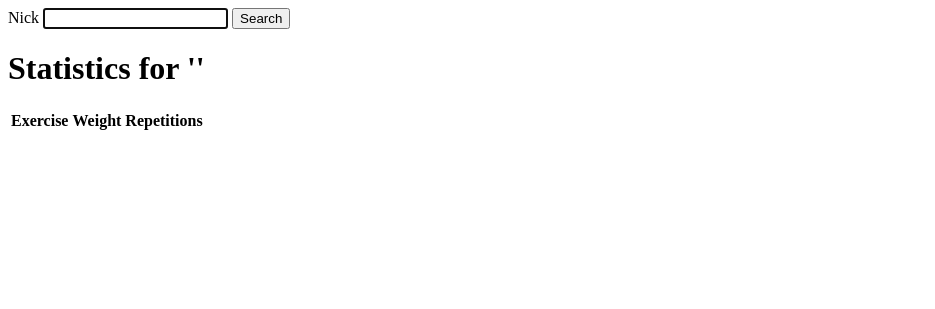
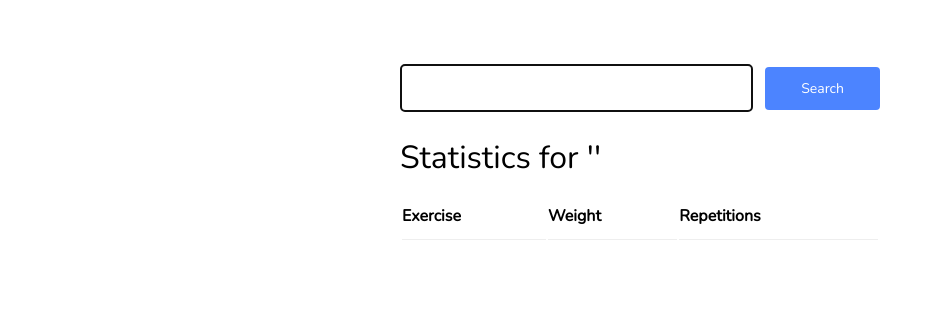
Before and after one commit to pix3ly/weakbot2, a website: page views/lifts/show.html in a window 1280 px wide. Shown: the whole page, without its empty margins (0-935 px from the left). Drawn offline with nearby package versions, Linux system fonts and the light colour scheme; files that its build step writes are made by us from their sources.

Commit message:
Add minimal stylesheet

```diff
--- a/app.js
+++ b/app.js
@@ -69,6 +69,8 @@ const nunjucks = require('nunjucks')
 
 const app = express()
 
+app.use('/', express.static('public'))
+
 nunjucks.configure('views', {
     express: app
 })
--- /dev/null
+++ b/public/style.css
@@ -0,0 +1,91 @@
+* {
+    margin: 0;
+    padding: 0;
+    box-sizing: border-box;
+}
+
+body {
+    font-family: Nunito;
+}
+
+body, h1, h2, h3 {
+    font-weight: 400;
+}
+
+.wrapper {
+    margin: 64px auto;
+    width: 90%;
+    max-width: 480px;
+}
+
+.row {
+    display: flex;
+}
+
+.row .column {
+    flex: 1;
+}
+
+.row .column.column-small {
+    flex: none;
+}
+
+.row .column.column-middle {
+    align-self: center;
+}
+
+input, button {
+    font: inherit;
+    border-radius: 4px;
+}
+
+input {
+    padding: 12px;
+    width: 100%;
+    border: 1px solid #EEE;
+}
+
+button {
+    padding: 12px 36px;
+    font-size: 14px;
+    color: #FFF;
+    background: #4C84FF;
+    border: none;
+}
+
+button:hover {
+    cursor: pointer;
+}
+
+.ml-1 {
+    margin-left: 12px;
+}
+
+.mr-1 {
+    margin-right: 12px;
+}
+
+.mt-2 {
+    margin-top: 24px;
+}
+
+.mt-1 {
+    margin-top: 12px;
+}
+
+.mb-1 {
+    margin-bottom: 12px;
+}
+
+table {
+    width: 100%;
+    text-align: left;
+}
+
+table thead tr th {
+    border-bottom: 1px solid #EEE;
+}
+
+table th, table td {
+    padding: 12px 0;
+}
--- /dev/null
+++ b/views/layout.html
@@ -0,0 +1,14 @@
+<!DOCTYPE html>
+<html>
+    <head>
+        <title>Weakbot2</title>
+        <link rel="stylesheet" href="https://fonts.googleapis.com/css?family=Nunito:400,400i" />
+        <link rel="stylesheet" href="/style.css" />
+    </head>
+    <body>
+        <div class="wrapper">
+            {% block content %}
+            {% endblock %}
+        </div>
+    </body>
+</html>
--- a/views/lifts/show.html
+++ b/views/lifts/show.html
@@ -1,6 +1,8 @@
+{% extends "layout.html" %}
+
+{% block content %}
     {% include "partials/search.html" %}
-
-<h1>Statistics for '{{ nick }}'</h1>
+    <h1 class="mt-2 mb-1">Statistics for '{{ nick }}'</h1>
     <table>
         <thead>
             <tr>
@@ -19,3 +21,4 @@
             {% endfor %}
         </tbody>
     </table>
+{% endblock %}
--- a/views/partials/search.html
+++ b/views/partials/search.html
@@ -1,7 +1,10 @@
-<div>
-    <label>Nick</label>
-    <input type="text" id="nick" autofocus />
-    <button id="search">Search</button>
+<div class="row">
+    <div class="column mr-1">
+        <input type="text" id="nick" autofocus />
+    </div>
+    <div class="column column-small column-middle">
+        <button id="search">Search</button>
+    </div>
 </div>
 <script>
     function redirect() {
```
Also changed, not shown: views/index.html (+5 -1 lines). Lines whose indentation alone changed are shown as unchanged.
